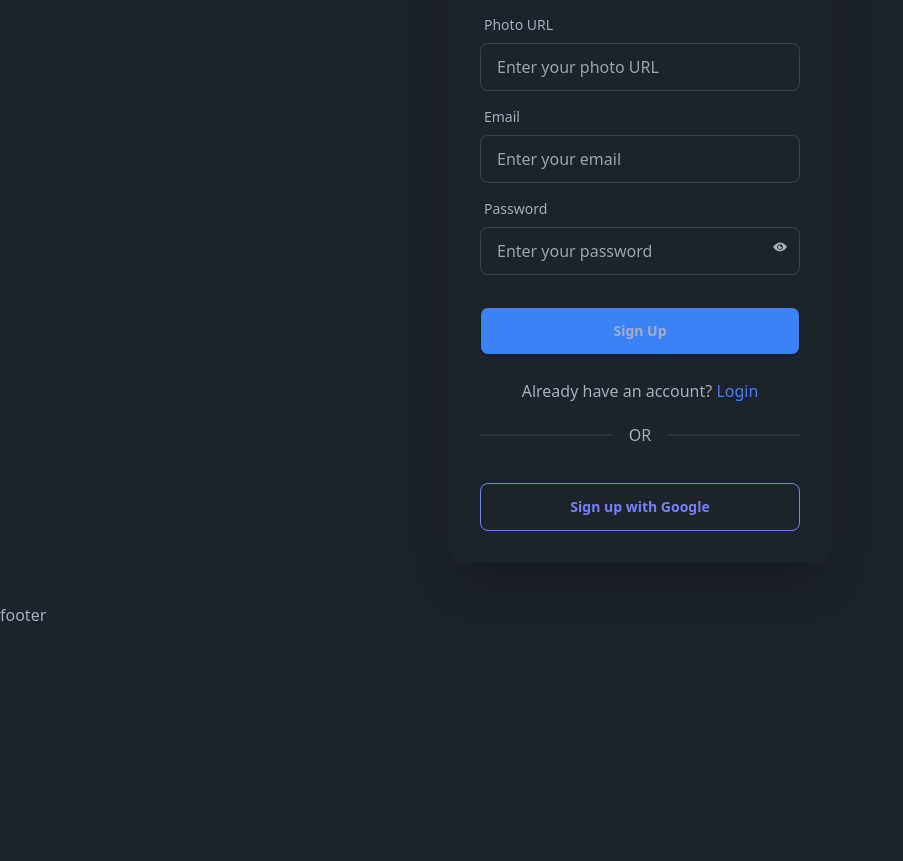
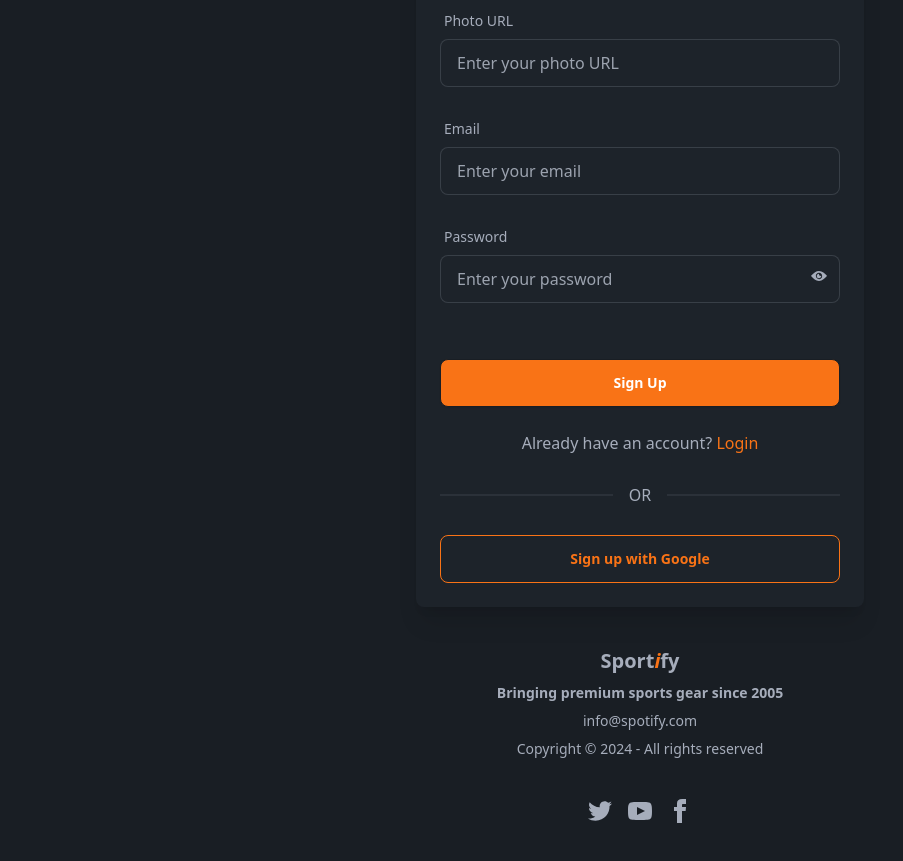
Before and after one commit to jiadalfahmid/sportify-client, a React (Vite) app: page /register in a window 1280 px wide. Shown: the part 265-1126 px from the top of the page, without its empty margins (0-903 px from the left). Before the commit the page ends 892 px from the top, so only its background shows below. Built offline with nearby package versions, Linux system fonts and the light colour scheme; no server answers.

Commit message:
Added Regester page and footer

```diff
--- a/index.html
+++ b/index.html
@@ -2,7 +2,7 @@
 <html lang="en" data-theme="dark">
   <head>
     <meta charset="UTF-8" />
-    <link rel="icon" type="image/svg+xml" href="/vite.svg" />
+    <link rel="icon" type="image/svg+xml" href="https://png.pngtree.com/png-vector/20240902/ourmid/pngtree-sports-equipments-solid-white-background-png-image_13720459.png" />
     <meta name="viewport" content="width=device-width, initial-scale=1.0" />
     <title>Sportify</title>
   </head>
--- a/package.json
+++ b/package.json
@@ -17,7 +17,8 @@
     "react-dom": "^18.3.1",
     "react-icons": "^5.4.0",
     "react-router-dom": "^7.0.2",
-    "react-toastify": "^10.0.6"
+    "react-toastify": "^10.0.6",
+    "react-tooltip": "^5.28.0"
   },
   "devDependencies": {
     "@eslint/js": "^9.15.0",
--- a/src/Components/Footer/Footer.jsx
+++ b/src/Components/Footer/Footer.jsx
@@ -1,11 +1,78 @@
-import React from 'react';
+import React from "react";
 
 const Footer = () => {
-   return (
-      <div>
-         footer
-      </div>
-   );
+  return (
+    <div>
+      <footer className="footer footer-center bg-base-200 text-base-content p-10">
+        <aside>
+        <p className="normal-case text-xl font-bold text-base-content">
+            Sport<span className="text-orange-500 italic">i</span>fy
+          </p>
+          <p className="font-bold">
+            Bringing premium sports gear since 2005
+          </p>
+          <p>info@spotify.com</p>
+          <p>Copyright © {new Date().getFullYear()} - All rights reserved</p>
+        </aside>
+        <nav>
+          <div className="grid grid-flow-col gap-4">
+            <a
+              href="https://twitter.com/"
+              target="_blank"
+              rel="noopener noreferrer"
+              className="hover:text-orange-500"
+              aria-label="Twitter"
+              className="hover:text-orange-500"
+            >
+              <svg
+                xmlns="http://www.w3.org/2000/svg"
+                width="24"
+                height="24"
+                viewBox="0 0 24 24"
+                className="fill-current"
+              >
+                <path d="M24 4.557c-.883.392-1.832.656-2.828.775 1.017-.609 1.798-1.574 2.165-2.724-.951.564-2.005.974-3.127 1.195-.897-.957-2.178-1.555-3.594-1.555-3.179 0-5.515 2.966-4.797 6.045-4.091-.205-7.719-2.165-10.148-5.144-1.29 2.213-.669 5.108 1.523 6.574-.806-.026-1.566-.247-2.229-.616-.054 2.281 1.581 4.415 3.949 4.89-.693.188-1.452.232-2.224.084.626 1.956 2.444 3.379 4.6 3.419-2.07 1.623-4.678 2.348-7.29 2.04 2.179 1.397 4.768 2.212 7.548 2.212 9.142 0 14.307-7.721 13.995-14.646.962-.695 1.797-1.562 2.457-2.549z"></path>
+              </svg>
+            </a>
+            <a
+              href="https://youtube.com/"
+              target="_blank"
+              rel="noopener noreferrer"
+              className="hover:text-orange-500"
+              aria-label="YouTube"
+            >
+              <svg
+                xmlns="http://www.w3.org/2000/svg"
+                width="24"
+                height="24"
+                viewBox="0 0 24 24"
+                className="fill-current"
+              >
+                <path d="M19.615 3.184c-3.604-.246-11.631-.245-15.23 0-3.897.266-4.356 2.62-4.385 8.816.029 6.185.484 8.549 4.385 8.816 3.6.245 11.626.246 15.23 0 3.897-.266 4.356-2.62 4.385-8.816-.029-6.185-.484-8.549-4.385-8.816zm-10.615 12.816v-8l8 3.993-8 4.007z"></path>
+              </svg>
+            </a>
+            <a
+              href="https://facebook.com/"
+              target="_blank"
+              rel="noopener noreferrer"
+              className="hover:text-orange-500"
+              aria-label="Facebook"
+            >
+              <svg
+                xmlns="http://www.w3.org/2000/svg"
+                width="24"
+                height="24"
+                viewBox="0 0 24 24"
+                className="fill-current"
+              >
+                <path d="M9 8h-3v4h3v12h5v-12h3.642l.358-4h-4v-1.667c0-.955.192-1.333 1.115-1.333h2.885v-5h-3.808c-3.596 0-5.192 1.583-5.192 4.615v3.385z"></path>
+              </svg>
+            </a>
+          </div>
+        </nav>
+      </footer>
+    </div>
+  );
 };
 
 export default Footer;
--- a/src/Components/Navbar/Navbar.jsx
+++ b/src/Components/Navbar/Navbar.jsx
@@ -2,8 +2,10 @@ import { NavLink } from "react-router-dom";
 import { useContext, useState } from "react";
 import { AuthContext } from "../../Auth/AuthProvider";
 import { toast, ToastContainer } from "react-toastify";
+import { Tooltip as ReactTooltip } from 'react-tooltip'
 import { FaSun, FaMoon } from "react-icons/fa";
 import "react-toastify/dist/ReactToastify.css";
+import "react-tooltip/dist/react-tooltip.css";
 
 const Navbar = () => {
   const { user, logout } = useContext(AuthContext);
@@ -113,7 +115,9 @@ const Navbar = () => {
               {links}
             </ul>
           </div>
-          <p className="normal-case text-xl font-bold text-base-content">Sport<span className="text-orange-500 italic">i</span>fy</p>
+          <p className="normal-case text-xl font-bold text-base-content">
+            Sport<span className="text-orange-500 italic">i</span>fy
+          </p>
         </div>
 
         <div className="navbar-center hidden lg:flex">
@@ -130,17 +134,22 @@ const Navbar = () => {
 
           {user ? (
             <>
-              <div className="group relative">
-                <div className="btn btn-ghost btn-circle avatar">
+              <div>
+                <div
+                  data-tooltip-id="userTooltip" data-tooltip-content={user.displayName || "User"}
+                  className="btn btn-ghost btn-circle avatar"
+                >
                   <img
                     src={user.photoURL}
                     alt="User Avatar"
                     className="w-10 h-10 rounded-full"
                   />
                 </div>
-                <div className="absolute top-10 left-1/2 transform -translate-x-1/2 mt-2 px-3 py-1 bg-base-200 text-base-content text-sm rounded opacity-0 group-hover:opacity-100 transition-opacity">
-                  {user.displayName || "User"}
-                </div>
+                <ReactTooltip
+                  id="userTooltip"
+                  place="bottom"
+                  effect="solid"
+                />
               </div>
               <button
                 onClick={handleLogout}
--- a/src/Components/Register/Register.jsx
+++ b/src/Components/Register/Register.jsx
@@ -49,66 +49,68 @@ const Register = () => {
   };
 
   return (
-    <div className="mx-auto min-h-screen flex justify-center items-center">
-      <div className="card bg-base-100 w-full max-w-sm shrink-0 shadow-2xl">
-        <form onSubmit={handleSubmit} className="card-body">
-          <h2 className="text-center text-2xl font-bold">Sign Up</h2>
-          {error && <p className="text-red-500">{error}</p>}
-          {success && <p className="text-green-500">{success}</p>}
+    <div className="mx-auto min-h-screen flex justify-center items-center bg-base-200">
+      <div className="card bg-base-100 w-full max-w-md shadow-xl rounded-lg">
+        <form onSubmit={handleSubmit} className="card-body p-6">
+          <h2 className="text-center text-3xl font-bold text-base-content mb-6">
+            Create Your Account
+          </h2>
+          {error && <p className="text-red-500 text-center mb-4">{error}</p>}
+          {success && <p className="text-green-500 text-center mb-4">{success}</p>}
 
-          <div className="form-control">
+          <div className="form-control mb-4">
             <label className="label">
-              <span className="label-text">Name</span>
+              <span className="label-text text-base-content">Name</span>
             </label>
             <input
               type="text"
               name="name"
               placeholder="Enter your name"
-              className="input input-bordered"
+              className="input input-bordered w-full"
               required
             />
           </div>
 
-          <div className="form-control">
+          <div className="form-control mb-4">
             <label className="label">
-              <span className="label-text">Photo URL</span>
+              <span className="label-text text-base-content">Photo URL</span>
             </label>
             <input
               type="text"
               name="photo"
               placeholder="Enter your photo URL"
-              className="input input-bordered"
+              className="input input-bordered w-full"
               required
             />
           </div>
 
-          <div className="form-control">
+          <div className="form-control mb-4">
             <label className="label">
-              <span className="label-text">Email</span>
+              <span className="label-text text-base-content">Email</span>
             </label>
             <input
               type="email"
               name="email"
               placeholder="Enter your email"
-              className="input input-bordered"
+              className="input input-bordered w-full"
               required
             />
           </div>
 
-          <div className="form-control relative">
+          <div className="form-control mb-6 relative">
             <label className="label">
-              <span className="label-text">Password</span>
+              <span className="label-text text-base-content">Password</span>
             </label>
             <input
               type={showPassword ? "text" : "password"}
               name="password"
               placeholder="Enter your password"
-              className="input input-bordered"
+              className="input input-bordered w-full"
               required
             />
             <button
               type="button"
-              className="absolute right-3 top-12"
+              className="absolute right-3 top-12 text-lg text-base-content"
               onClick={() => setShowPassword(!showPassword)}
             >
               {showPassword ? <IoIosEyeOff /> : <IoIosEye />}
@@ -118,24 +120,25 @@ const Register = () => {
           <div className="form-control mt-6">
             <button
               type="submit"
-              className="btn bg-blue-500"
+              className="btn bg-orange-500 hover:bg-orange-600 text-white w-full"
               disabled={loading}
             >
               {loading ? "Signing up..." : "Sign Up"}
             </button>
           </div>
-          <p className="text-center mt-4">
+
+          <p className="text-center text-base-content mt-4">
             Already have an account?{" "}
-            <Link to="/login" className="text-blue-500">
+            <Link to="/login" className="text-orange-500 hover:underline">
               Login
             </Link>
           </p>
 
-          <div className="divider">OR</div>
+          <div className="divider my-6 text-base-content">OR</div>
 
           <button
             onClick={handleGoogleLogin}
-            className="btn btn-outline btn-primary w-full mt-4"
+            className="btn btn-outline text-orange-500 border-orange-500 w-full hover:bg-orange-500 hover:text-white"
             disabled={loading}
           >
             Sign up with Google
```
Also changed, not shown: 1 other file (tests, documents, lock files or other folders).
